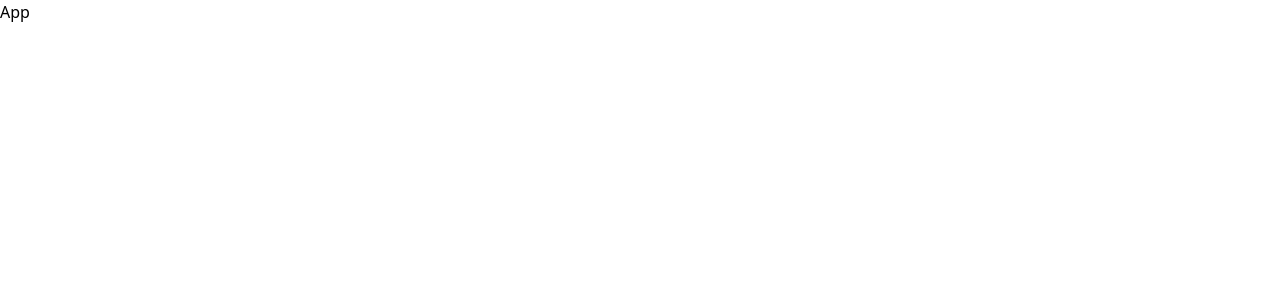
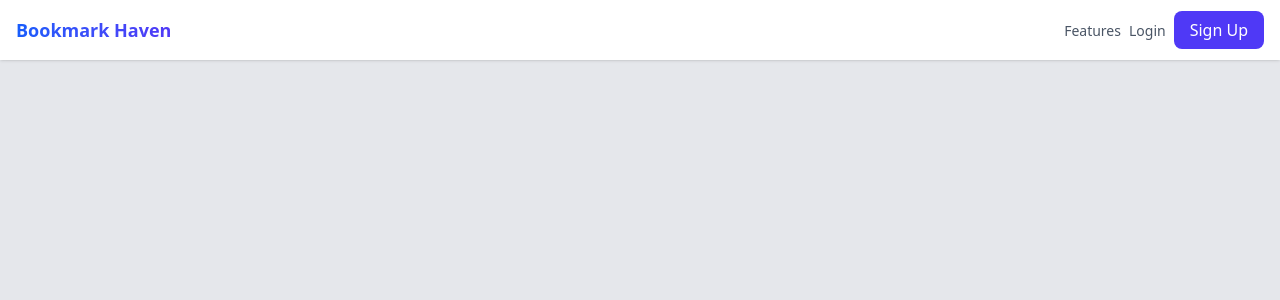
Before and after one commit to rctrollex/bookmark-app, a React (Vite) app: page / in a window 1280 px wide. Shown: the top 300 px of the page. Built offline with nearby package versions, Linux system fonts and the light colour scheme.

Commit message:
Added Navbar

```diff
--- a/index.html
+++ b/index.html
@@ -4,7 +4,7 @@
     <meta charset="UTF-8" />
     <link rel="icon" type="image/svg+xml" href="/bookmarkLogo.svg" />
     <meta name="viewport" content="width=device-width, initial-scale=1.0" />
-    <title>Vite + React</title>
+    <title>Bookmark Haven</title>
   </head>
   <body>
     <div id="root"></div>
--- a/src/App.jsx
+++ b/src/App.jsx
@@ -1,8 +1,11 @@
 import React from 'react'
+import Home from "./pages/Home.jsx";
 
 const App = () => {
     return (
-        <div>App</div>
+        <div className="bg-gray-200 min-h-screen font-sans">
+            <Home/>
+        </div>
     )
 }
 export default App
--- a/src/components/Navbar.jsx
+++ b/src/components/Navbar.jsx
@@ -2,7 +2,16 @@ import React from 'react'
 
 const Navbar = () => {
     return (
-        <div>Navbar</div>
+      <nav className="bg-white fixed w-full shadow-sm z-10">
+          <div className="container mx-auto justify-between items-center py-4 px-4 flex">
+              <h1 className="text-2xl sm:text-lg font-bold bg-clip-text text-transparent bg-gradient-to-r from-blue-600 to-indigo-600">Bookmark Haven</h1>
+              <div className="space-x-2 flex-row">
+                  <a href="#features" className="text-md text-gray-600 sm:text-sm hover:text-indigo-600 transition">Features</a>
+                  <a href="#login" className="text-md text-gray-600 sm:text-sm hover:text-indigo-600 transition">Login</a>
+                  <a href="#sign" className="bg-indigo-600 text-white px-4 py-2 rounded-lg hover:bg-indigo-700 transition">Sign Up</a>
+              </div>
+          </div>
+      </nav>
     )
 }
 export default Navbar
--- a/src/pages/Home.jsx
+++ b/src/pages/Home.jsx
@@ -1,8 +1,11 @@
 import React from 'react'
+import Navbar from "../components/Navbar.jsx";
 
 const Home = () => {
     return (
-        <div>Home</div>
+        <dv className="relative overflow-hidden">
+            <Navbar />
+        </dv>
     )
 }
 export default Home
```
